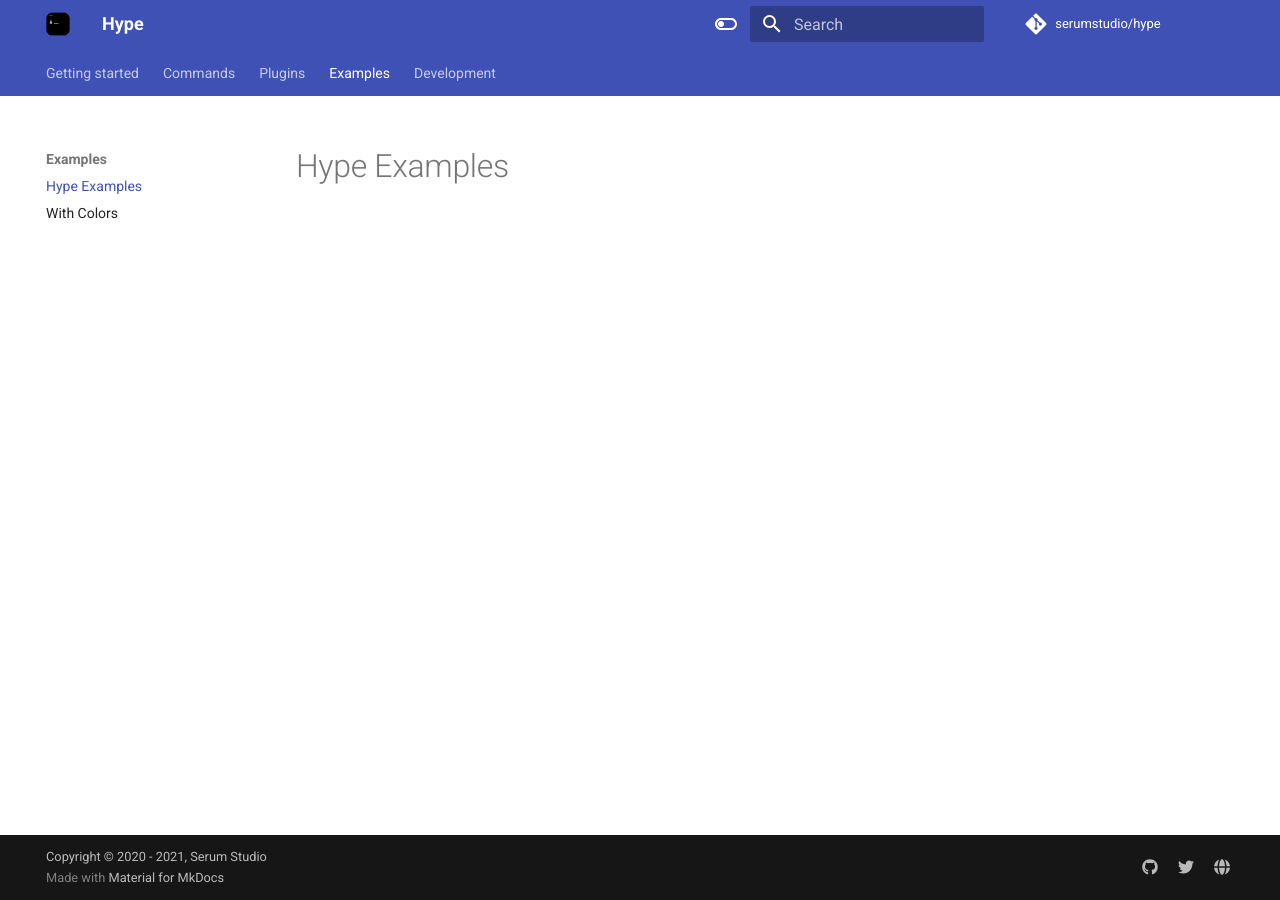
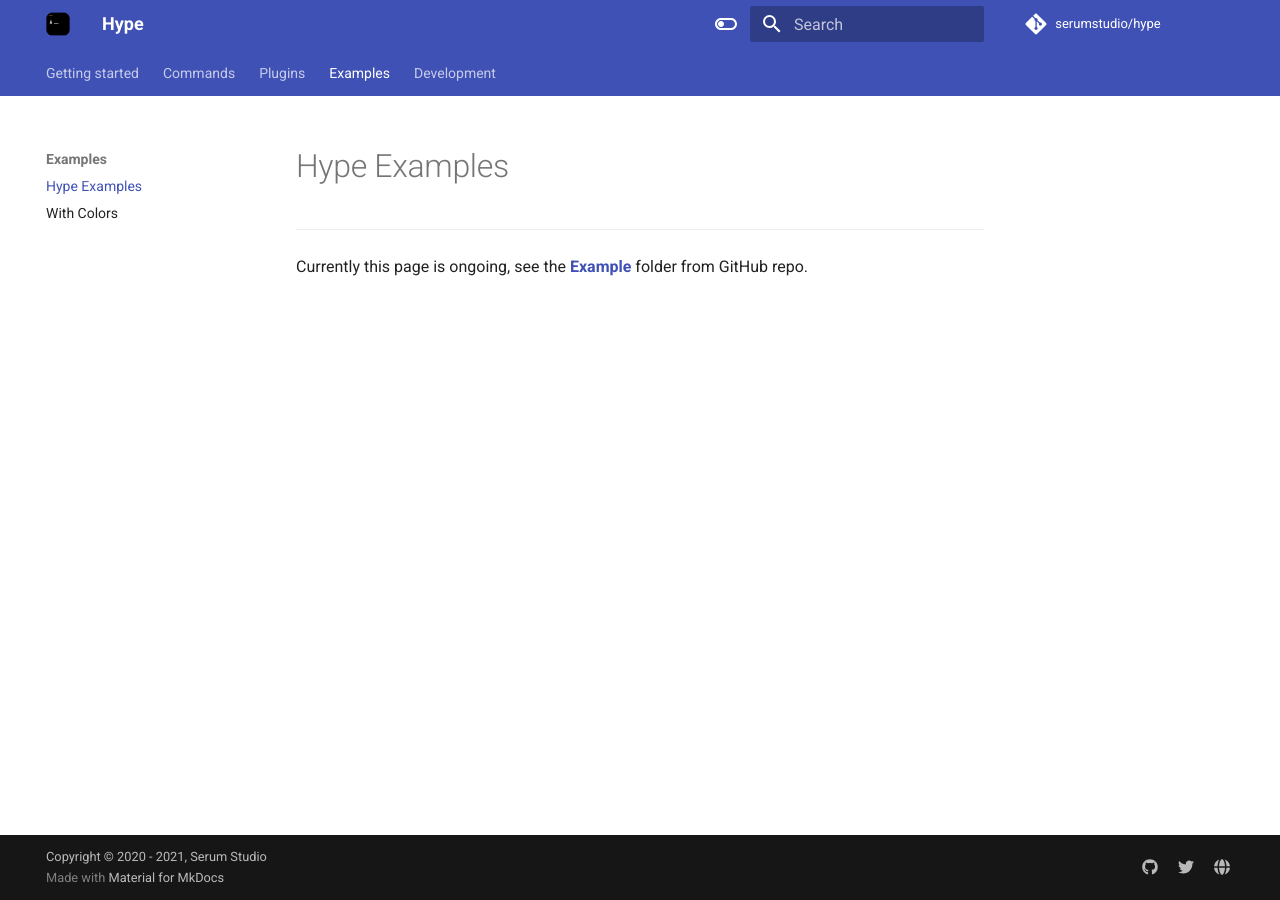
Before and after one commit to riyuzenn/hype, an MkDocs documentation site: the page built from docs/examples/index.md, in a window 1280 px wide. Built offline with MkDocs 1.6.1 and Material for MkDocs 9.7.7, drawn with Linux system fonts in a browser that asks for light colours; comment, search, counter and statistics services are not loaded.

Commit message:
:memo: Update Example Page

```diff
--- a/docs/examples/index.md
+++ b/docs/examples/index.md
@@ -1 +1,4 @@
 # Hype Examples
+---
+
+Currently this page is ongoing, see the [**Example**](https://github.com/serumstudio/hype/tree/master/examples){:target="_blank"} folder from GitHub repo.
```
